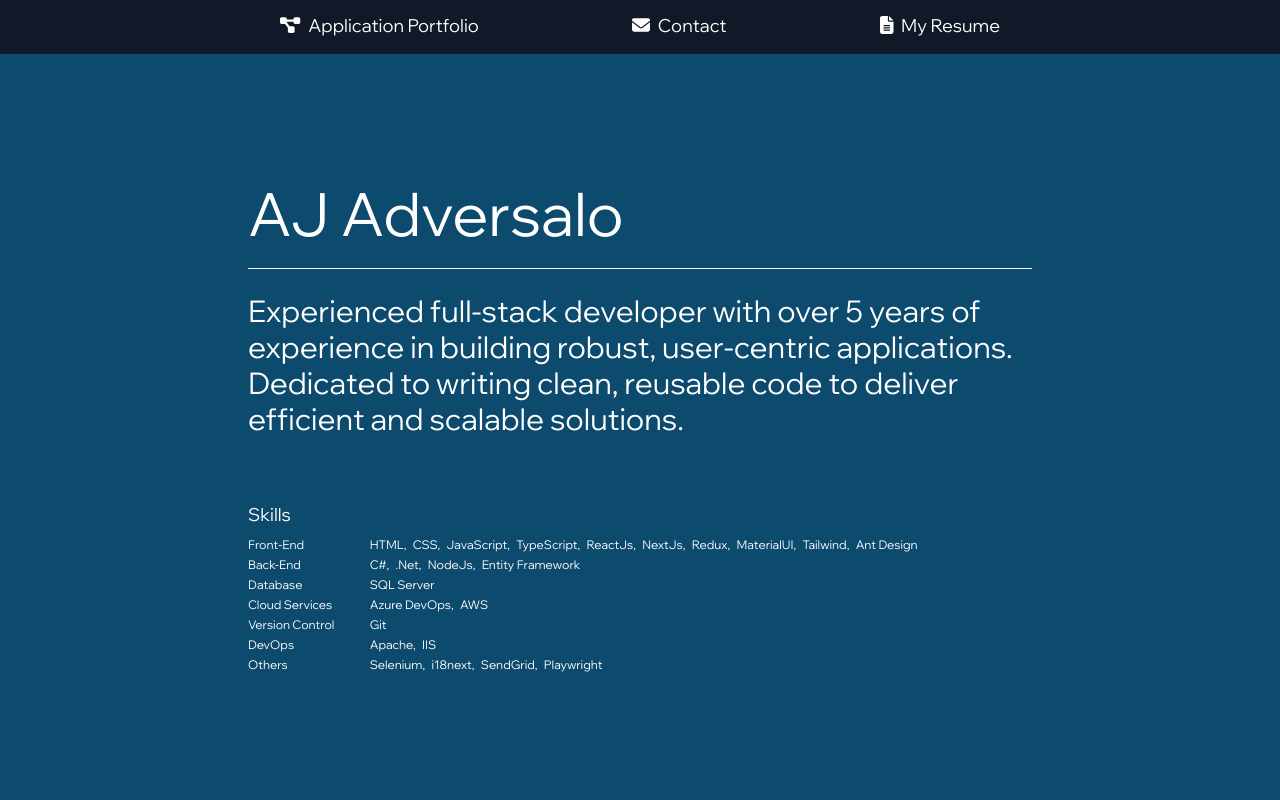
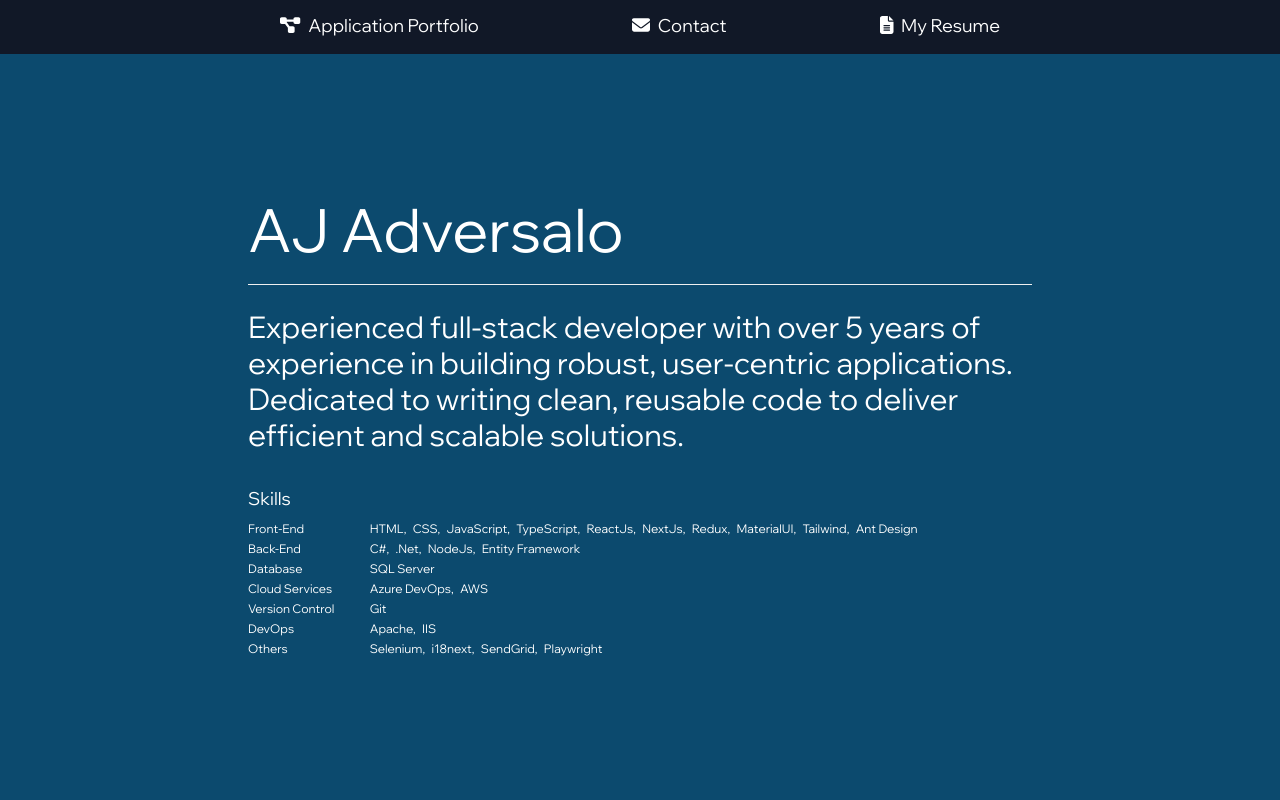
Before and after one commit to ajadversalo/ajadversalo.github.io, a React (Create React App) app: page / in a window 1280 px wide. Shown: the top 800 px of the page. Built offline with nearby package versions, Linux system fonts and the light colour scheme.

Commit message:
Reduce main page spacing

```diff
--- a/src/App.tsx
+++ b/src/App.tsx
@@ -159,7 +159,7 @@ function App() {
                                 </Button>
                             </div>
                         }
-                        <div className="mt-16">
+                        <div className="mt-8">
                             <SkillsNew />
                         </div>
                     </div>
```
